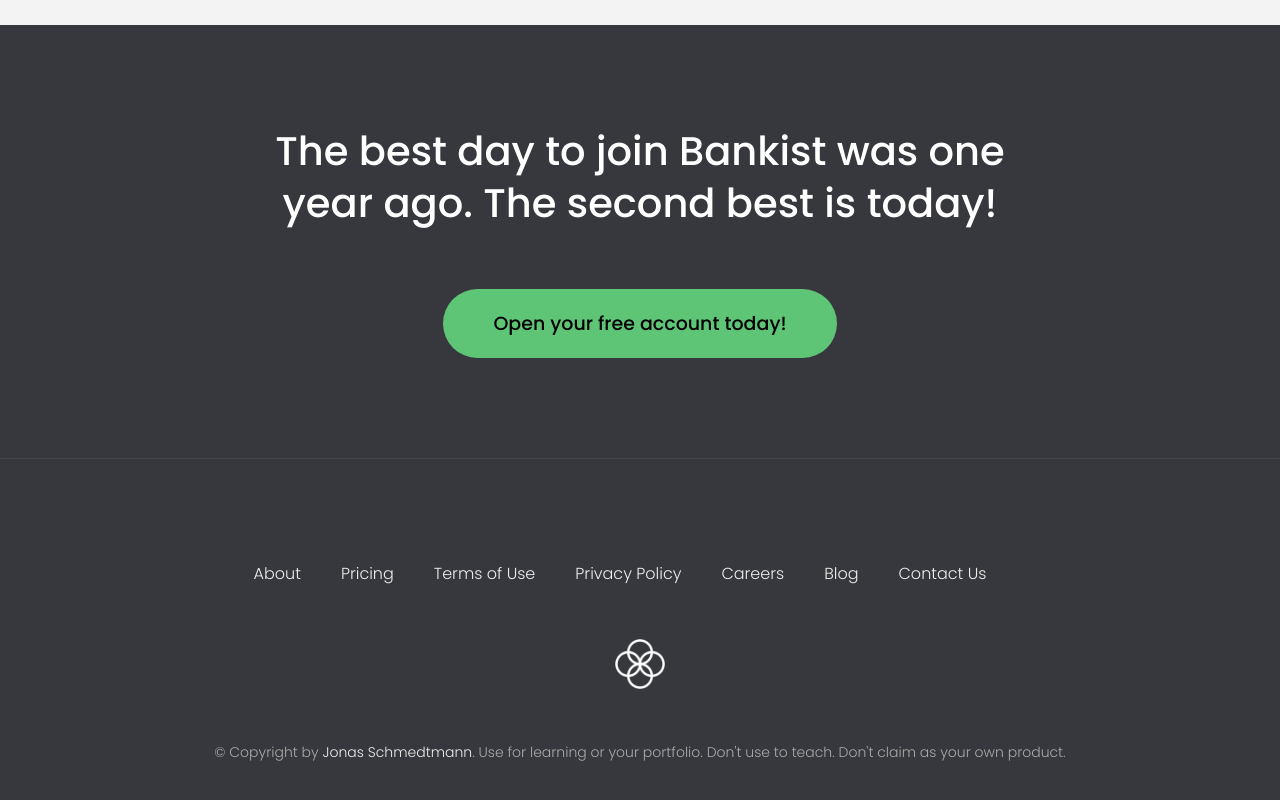
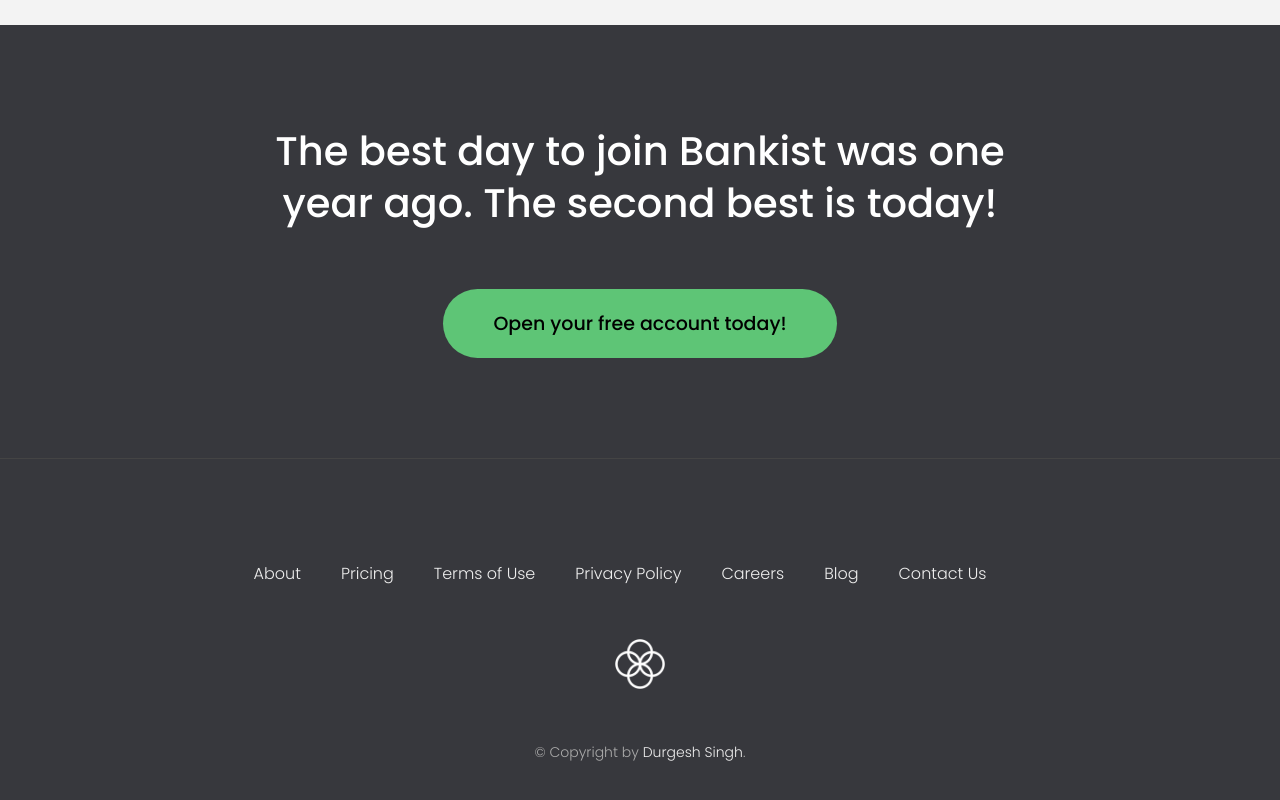
Before and after one commit to DurgeshSingh1/Bankist, a plain HTML site: page index.html in a window 1280 px wide. Shown: the part 4171-4971 px from the top of the page. Drawn offline with Linux system fonts and the light colour scheme.

Commit message:
Update index.html

```diff
--- a/index.html
+++ b/index.html
@@ -290,9 +290,7 @@
     <img src="img/icon.png" alt="Logo" class="footer__logo" />
     <p class="footer__copyright">
       &copy; Copyright by
-      <a class="footer__link twitter-link" target="_blank" href="https://twitter.com/jonasschmedtman">Jonas
-        Schmedtmann</a>. Use for learning or your portfolio. Don't use to teach. Don't claim
-      as your own product.
+      <a class="footer__link twitter-link" target="_blank" href="https://twitter.com/jonasschmedtman">Durgesh Singh</a>.
     </p>
   </footer>
 
```
